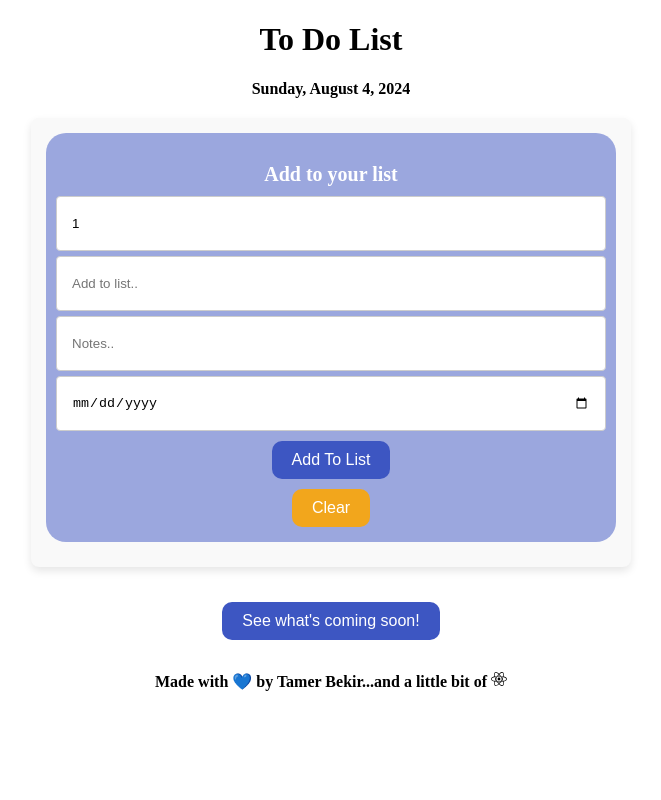
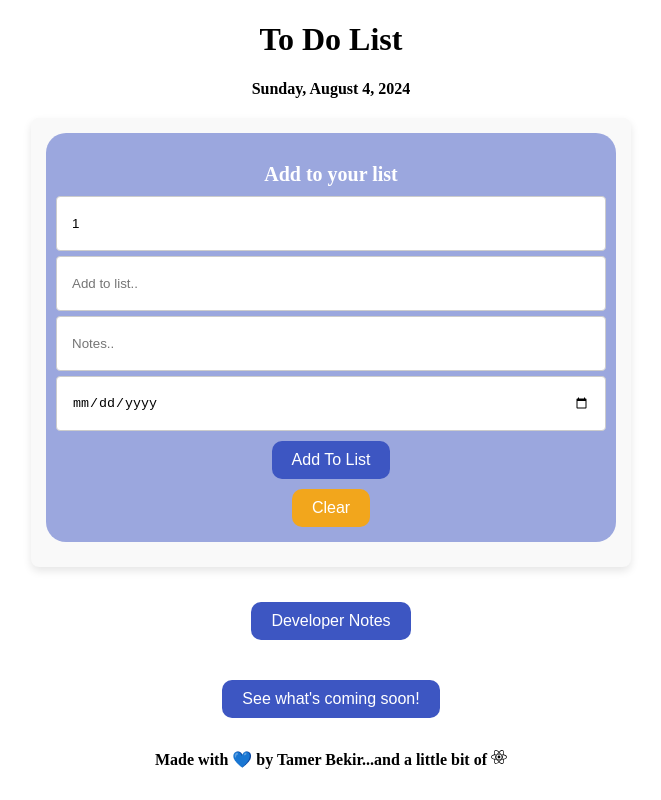
Before and after one commit to Tamerbekir/react-to-do-list, a React (Vite) app: page / in a window 1280 px wide. Shown: the whole page, without its empty margins (309-970 px from the left). Built offline with nearby package versions, Linux system fonts and the light colour scheme.

Commit message:
Users can not save to local storage! Added developer notes as well

```diff
--- a/src/App.jsx
+++ b/src/App.jsx
@@ -2,6 +2,7 @@ import { createRoot } from 'react-dom/client';
 import ToDo from './Pages/List/List'
 import DateDisplay from './Components/Date/Date'
 import ComingSoon from './Pages/ComingSoon/ComingSoon'
+import SiteNotes from './Components/SiteNotes/SiteNotes'
 import Footer from './Components/Footer/Footer'
 
 
@@ -16,6 +17,7 @@ function App() {
       </header>
       <div >
         <ToDo />
+        <SiteNotes />
         <ComingSoon />
       </div>
       <Footer />
--- a/src/Components/DeleteItem/DeleteItem.jsx
+++ b/src/Components/DeleteItem/DeleteItem.jsx
@@ -10,9 +10,12 @@ const DeleteItem = ({ index, handleDeleteItem, showOnlyDelete, setShowOnlyDelete
   //a function for deleting the list item. From our prop, we use the index of the list item as a parameter
   const handleDelete = async () => {
     try {
+      //deleting the index at which we click on
+      handleDeleteItem(index)
+      //confirm delete (cancel) is closed if user deletes item
+      setConfirmDelete(false)
+      //useState for hiding all buttons is false *buttons show again*
       setShowOnlyDelete(false)
-      handleDeleteItem(index)
-      setConfirmDelete(false)
     } catch (error) {
       toast.error('There was an issue deleting your item, please try again later', {
         position: 'bottom-right',
--- /dev/null
+++ b/src/Components/SiteNotes/SiteNotes.jsx
@@ -0,0 +1,27 @@
+import { useState } from "react"
+
+const SiteNotes = () => {
+
+  const [siteNotes, setSiteNotes] = useState()
+
+  return (
+    <div>
+      {!siteNotes && (
+        <div className="siteNotesBtn">
+          <button onClick={() => setSiteNotes(true)}>Developer Notes</button>
+        </div>
+      )}
+      {siteNotes && (
+        <div className="siteNotesDiv">
+          <p className="siteNotesText">
+            A reminder that all your items are saved on your local machine. If you remove your browser data, or use another device you will not longer have access to your information.
+          </p>
+          <button className="closeBtn" onClick={() => setSiteNotes(false)}>Close</button>
+        </div>
+      )
+      }
+    </div >
+  )
+}
+
+export default SiteNotes
--- a/src/Pages/ComingSoon/ComingSoon.jsx
+++ b/src/Pages/ComingSoon/ComingSoon.jsx
@@ -3,6 +3,7 @@ import { useState } from "react"
 const ComingSoon = () => {
 
   const [comingSoon, setComingSoon] = useState()
+
 
   return (
     <div>
@@ -19,8 +20,6 @@ const ComingSoon = () => {
             <br />
             See all items that were completed.
             <br />
-            Saving to local storage.
-            <br />
             Priority listed in order - and more!</p>
           <button className="closeBtn" onClick={() => setComingSoon(false)}>Close</button>
         </div>
--- a/src/Pages/List/List.jsx
+++ b/src/Pages/List/List.jsx
@@ -1,4 +1,4 @@
-import { useState } from 'react';
+import { useEffect, useState } from 'react';
 import DeleteItem from '../../Components/DeleteItem/DeleteItem';
 import EditItem from '../../Components/EditItem/EditItem';
 import CompletedItem from '../../Components/CompletedItem/CompletedItem'
@@ -10,34 +10,34 @@ const ToDo = () => {
   // Adding a count for each time an item is added
   const [count, setCount] = useState(1);
   // useState for adding a new item which is being added to an array
-  const [newItemAdded, setNewItemAdded] = useState([]);
+  const [newItemAdded, setNewItemAdded] = useState(() => {
+    // Taking the newly added item and adding into local storage, called "toDoList"
+    const storedItems = localStorage.getItem('toDoList');
+    //if there are stored items, then parse them and return the values
+    if (storedItems) {
+      return JSON.parse(storedItems)
+      // if there is nothing in local store return an empty array
+    } else {
+      return []
+    }
+  });
 
-  //useState for adding a confirm text once added to the list
-  // const [addedText, setAddedText] = useState()
-
-  //useState for setting text when deleted
-  // const [deletedText, setDeletedText] = useState('')
+  // useEffect for saving the current state of the to-do list to localStorage
+  // Whenever the 'newItemAdded' state changes, the to-do list is converted to a JSON string
+  // and saved under the key 'toDoList' in localStorage.
+  useEffect(() => {
+    localStorage.setItem('toDoList', JSON.stringify(newItemAdded));
+  }, [newItemAdded])
 
   //useState for showing text when the user completed their list
   const [emptyList, setEmptyList] = useState()
 
-  // const [confirmDelete, setConfirmDelete] = useState()
 
   //props from the edit component where we use a useState to ONLY show the edit form when the user clicks on the edit button- delete and complete will not show
   const [showOnlyEdit, setShowOnlyEdit] = useState()
 
   //props from the delete component where we use a useState to ONLY show the delete button when the user clicks on the delete button- edit and complete will not show
   const [showOnlyDelete, setShowOnlyDelete] = useState()
-
-
-  // const [completedText, setCompletedText] = useState()
-
-  // const [error, setError] = useState({
-  //   item: '',
-  //   date: '',
-  //   priority: count
-  // })
-
 
   // useState for setting the names and values needed for the toDo list
   const [toDoList, setToDoList] = useState({
@@ -116,8 +116,6 @@ const ToDo = () => {
     updatedList.splice(index, 1);
     //update useState with the updated Array
     setNewItemAdded(updatedList);
-    //when a to-do is deleted, useState is called with an empty text field which is used in the html
-    // setDeletedText(' ')
     //if the updated list has a length of 0, then use the useState to display text found in the HTMl otherwise useState will not show
     //when deleting, complete text is removed
     // setCompletedText(false)
@@ -153,11 +151,8 @@ const ToDo = () => {
     const updatedList = [...newItemAdded];
     //! Not supposed to be slice- will be added to local storage. Just for now
     updatedList.splice(index, 1);
-    setNewItemAdded(updatedList);
-    //when completing a to do, delete text is removed
-    // setDeletedText(false)
-    //useState for an empty text field used to inform the user the task is complete
-    // setCompletedText(' ')
+    //update the useState with the new array
+    setNewItemAdded(updatedList)
   };
 
   return (
--- a/src/index.css
+++ b/src/index.css
@@ -25,7 +25,22 @@
 
 .comingSoonDiv {
   text-align: center;
-  background-color: #3d55c27f;
+  background-color: #3d55c2;
+  border-radius: 20px;
+  width: 100%;
+  max-width: 300px;
+  position: fixed;
+  top: 550px;
+  right: 65%;
+  transform: translateX(-50%);
+  padding: 10px;
+  box-sizing: border-box;
+  z-index: 1000;
+}
+
+.siteNotesDiv {
+  text-align: center;
+  background-color: #3d55c2;
   border-radius: 20px;
   width: 100%;
   max-width: 300px;
@@ -48,16 +63,29 @@
   transform: translateX(-50%);
   padding: 10px;
   box-sizing: border-box;
+  text-align: center;
+}
+
+.siteNotesBtn {
+  border-radius: 20px;
+  width: 100%;
+  max-width: 300px;
+  position: fixed;
+  top: 600px;
+  right: 65%;
+  transform: translateX(-50%);
+  padding: 10px;
+  box-sizing: border-box;
   z-index: 1000;
   text-align: center;
-
 }
 
 .listItem button {
   width: 100%;
 }
 
-.comingText {
+.comingText,
+.siteNotesText {
   font-size: 15px;
   font-weight: normal;
   color: white;
@@ -229,7 +257,8 @@ p {
     max-width: none;
   }
 
-  .comingSoonDiv {
+  .comingSoonDiv,
+  .siteNotesDiv {
     color: white;
     position: static;
     transform: none;
@@ -238,7 +267,8 @@ p {
     background-color: #3d55c27f;
   }
 
-  .comingSoonBtn {
+  .comingSoonBtn,
+  .siteNotesBtn {
     text-align: center;
     color: white;
     position: static;
```
